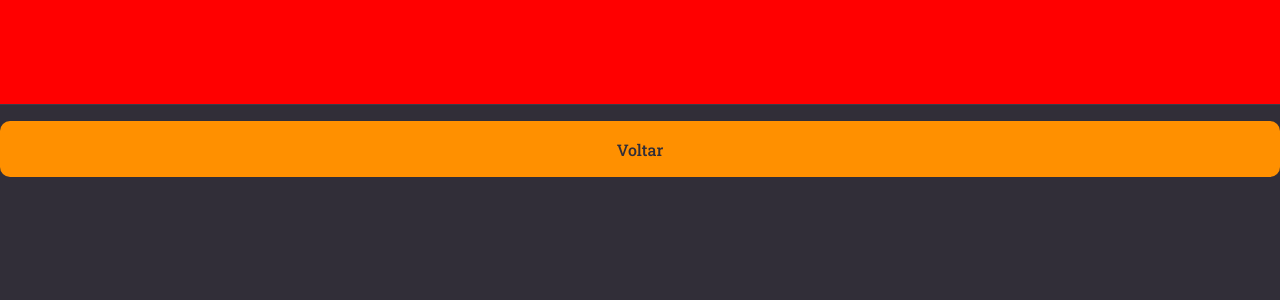
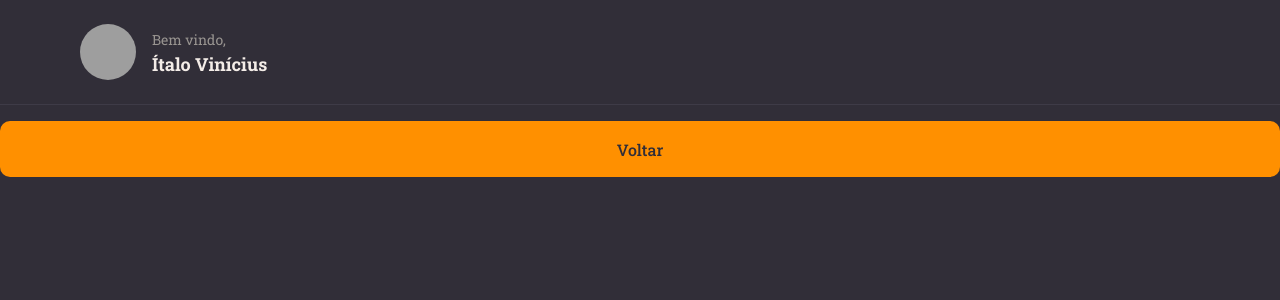
Before and after one commit to Italovini223/rocketnotes-frontend, a React (Vite) app: page / in a window 1280 px wide. Shown: the top 300 px of the page. Built offline with nearby package versions, Linux system fonts and the light colour scheme; grey boxes are pictures that could not be loaded.

Commit message:
✨ feat: conde in imagem do usuário classroom

```diff
--- a/src/components/Header/index.jsx
+++ b/src/components/Header/index.jsx
@@ -1,9 +1,19 @@
-import { Container } from "./styles";
+import { Container, Profile } from "./styles";
 
 export function Header(){
   return(
     <Container>
+      <Profile>
+        <img
+          src="https://github.com/Italovini223.png"
+          alt="Imagem do usuário"
+        />
 
+        <div>
+          <span>Bem vindo,</span>
+          <strong>Ítalo Vinícius</strong>
+        </div>
+      </Profile>
     </Container>
   );
 }
--- a/src/components/Header/styles.js
+++ b/src/components/Header/styles.js
@@ -15,5 +15,34 @@
 
   padding:0 80px;
 
-  background: red;
 `;
+
+export const Profile = styled.div`
+  display: flex;
+  align-items: center;
+
+  > img {
+    width: 56px;
+    height: 56px;
+
+    border-radius: 50%;
+  }
+
+  > div {
+    display: flex;
+    flex-direction: column;
+
+    margin-left: 16px;
+    line-height: 24px;
+
+    span {
+      font-size: 14px;
+      color: ${({theme}) => theme.COLORS.GRAY_100};
+    }
+
+    strong {
+      font-size: 18px;
+      color: ${({theme}) => theme.COLORS.WHITE};
+    }
+  }
+`;
```
